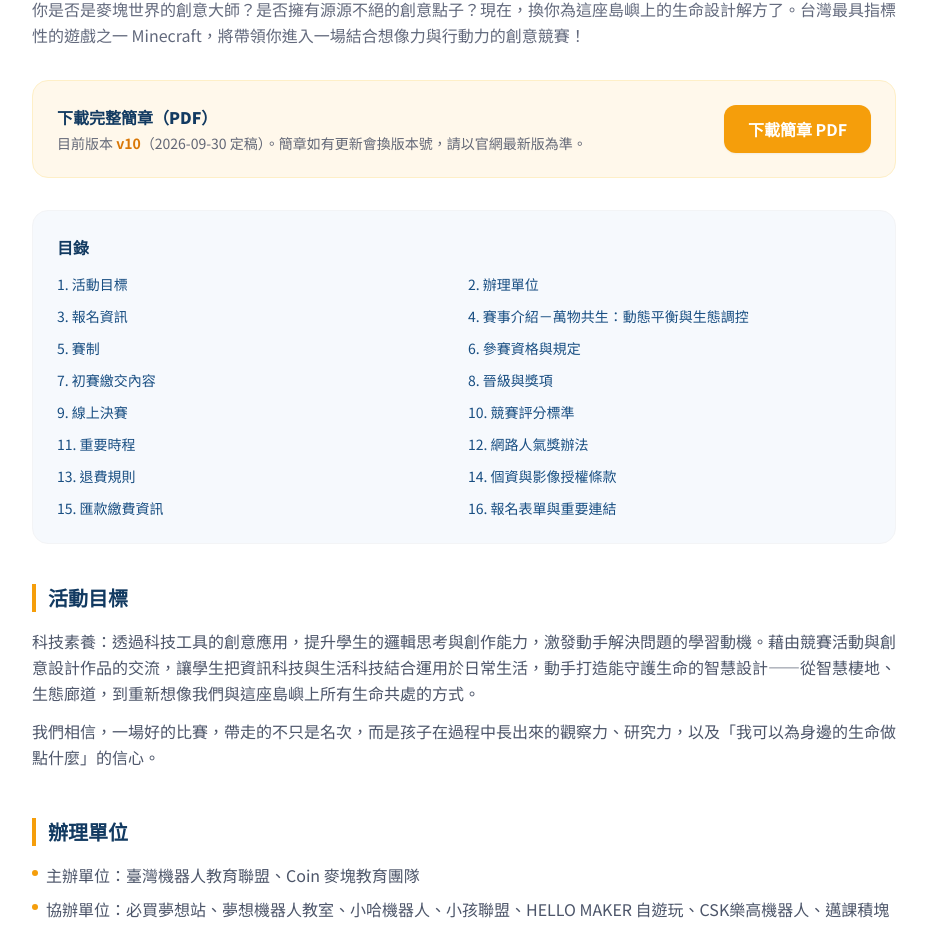
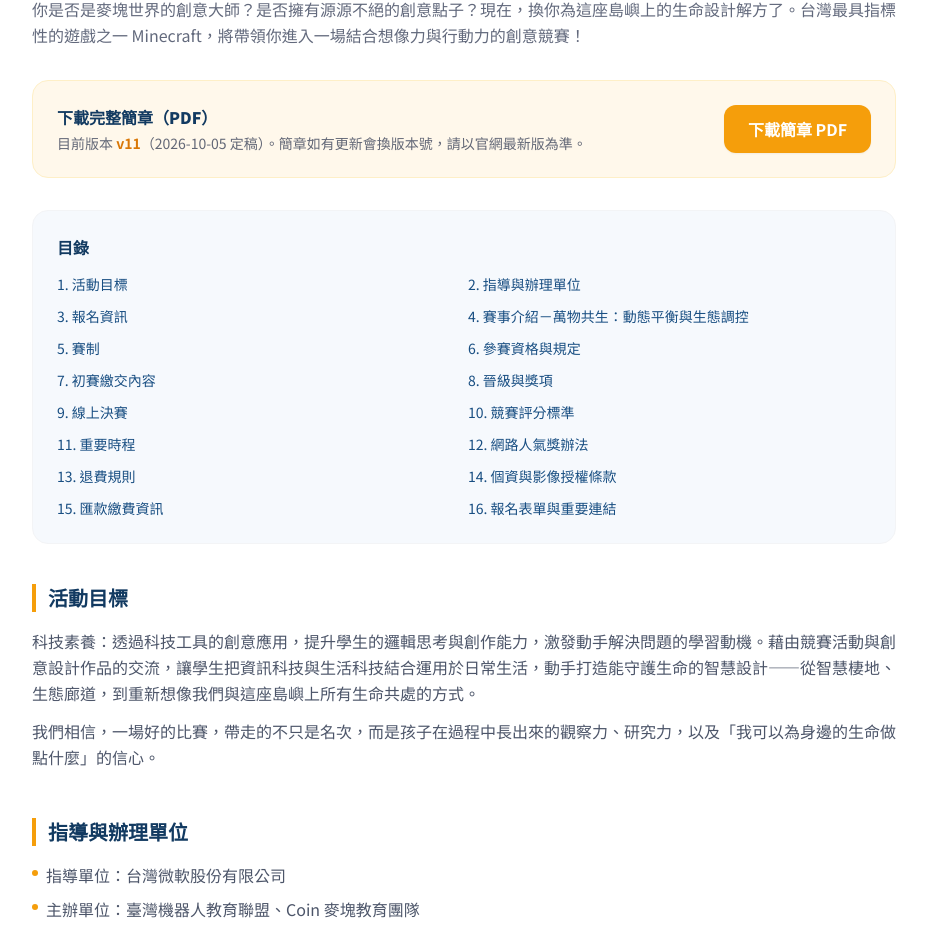
Before and after one commit to Hashen-0608/mcup-web, a Next.js app: page /rules in a window 1280 px wide. Shown: the part 213-1139 px from the top of the page, without its empty margins (176-1103 px from the left). Built offline with nearby package versions, Linux system fonts and the light colour scheme.

Commit message:
恢復指導單位（台灣微軟）與微軟獎狀記載，簡章連結改為 v11

```diff
--- a/content/data.ts
+++ b/content/data.ts
@@ -16,9 +16,9 @@ export const site = {
 } as const;
 
 export const organizers = {
-  // 指導單位：原為台灣微軟股份有限公司，2026-09-09 下架。
-  // 日後有新的指導單位，把名稱填回這個陣列即可，頁尾與簡章會自動出現。
-  guidance: [] as readonly string[],
+  // 指導單位：2026-09-09 曾暫時下架，2026-10-05 確認恢復。
+  // 清空這個陣列時，頁尾會自動不顯示「指導」那一行。
+  guidance: ["台灣微軟股份有限公司"] as readonly string[],
   host: ["臺灣機器人教育聯盟", "Coin 麥塊教育團隊"],
   coHost: [
     "必買夢想站",
@@ -106,7 +106,7 @@ export const awards = {
       "優勝：獎狀＋獎品",
       "績優：獎狀",
       "佳作：獎狀（兼作完賽證明）",
-      "國小組、國高中組各自獨立排名。",
+      "國小組、國高中組各自獨立排名；得獎者另頒發微軟獎狀。",
     ],
   },
   advance: {
--- a/content/links.ts
+++ b/content/links.ts
@@ -18,7 +18,7 @@ export const links = {
   submitWork: "https://docs.google.com/forms/d/e/1FAIpQLSeE-0qzIYYF9SWzdV7NBCXgIQfiHZqHW01CZBs74DnRRR_4IA/viewform",
 
   // ── 簡章 PDF（檔名帶版本日期；每次改版換新檔名並更新這裡）──
-  rulesPdf: "/downloads/rules-20260930-v10.pdf",
+  rulesPdf: "/downloads/rules-20261005-v11.pdf",
 
   // ── 圖文檔模板下載（放在官網 public/ 目錄）──
   // 註：中文檔名從 Windows 拖曳上傳時會被截成 8.3 短檔名，故改用 ASCII 檔名
@@ -36,10 +36,10 @@ export const links = {
 
 // 簡章版本資訊（供官網顯示與 PDF 下載檔名使用）
 export const rulesVersion = {
-  label: "v10",
-  date: "2026-09-30",
+  label: "v11",
+  date: "2026-10-05",
   /** 使用者下載後看到的檔名 */
-  downloadName: "2026麥塊盃簡章_v10_20260930.pdf",
+  downloadName: "2026麥塊盃簡章_v11_20261005.pdf",
 } as const;
 
 // 匯款繳費資訊（唯一事實來源＝簡章 v4）
--- a/content/rules.ts
+++ b/content/rules.ts
@@ -34,11 +34,12 @@ export const rules: RuleSection[] = [
   },
   {
     id: "organizers",
-    title: "辦理單位",
+    title: "指導與辦理單位",
     blocks: [
       {
         kind: "ul",
         items: [
+          "指導單位：台灣微軟股份有限公司",
           "主辦單位：臺灣機器人教育聯盟、Coin 麥塊教育團隊",
           "協辦單位：必買夢想站、夢想機器人教室、小哈機器人、小孩聯盟、HELLO MAKER 自遊玩、CSK樂高機器人、邁課積塊科技股份有限公司",
         ],
@@ -195,7 +196,7 @@ export const rules: RuleSection[] = [
           "優勝：頒發獎狀與獎品",
           "績優：頒發獎狀",
           "佳作：頒發獎狀（兼作完賽證明）",
-          "優勝、績優、佳作之名額由大會依各組報名總隊數核定。",
+          "優勝、績優、佳作之名額由大會依各組報名總隊數核定；得獎者另頒發微軟獎狀。",
           "未完成繳件或競賽成績為 0 者不列入名次。",
           "晉級決賽隊伍之最終名次由初賽成績與決賽簡報成績合併計算，未晉級隊伍依初賽成績排名。",
           "特別獎：網路人氣獎（詳見下方辦法），不影響正賽名次。",
```
